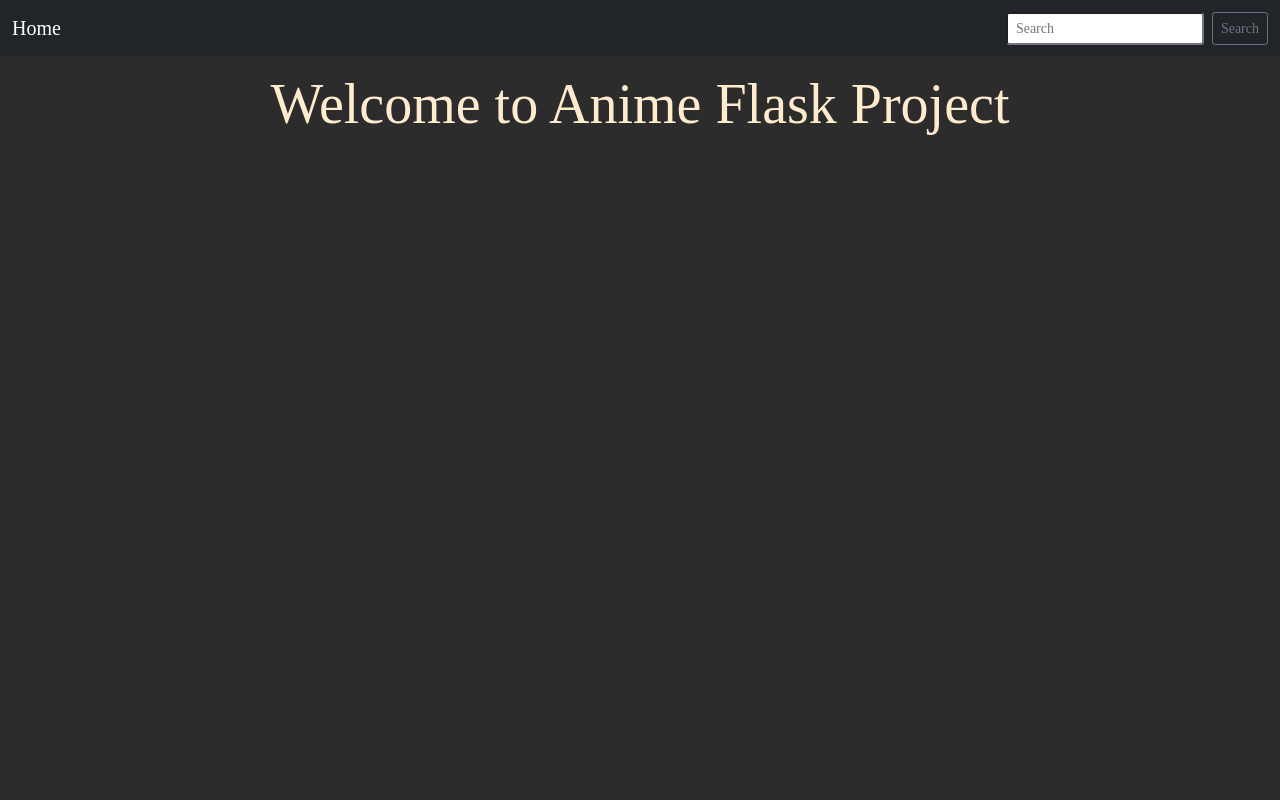
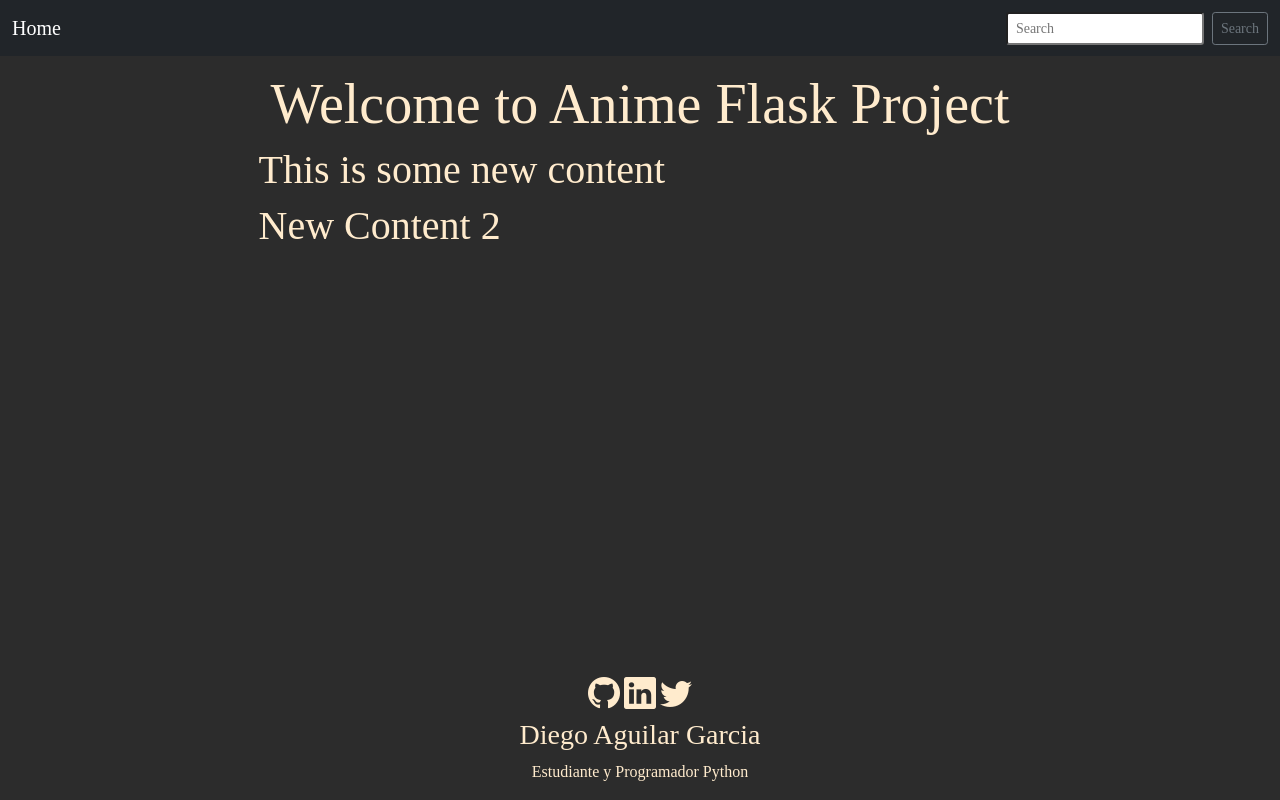
Before and after one commit to diegoag30/flask_anime_project, a Flask app: page /home in a window 1280 px wide. Run offline with Flask 2, Linux system fonts and the light colour scheme; some web fonts are replaced.

Commit message:
simple footer added

```diff
--- a/static/css/main.css
+++ b/static/css/main.css
@@ -1,10 +1,52 @@
 body{
     margin: 0;
+    padding: 0;
     font-family: 'Uchen', serif;
     color:blanchedalmond;
     background-color: rgb(44, 44, 44);
+    min-height: 100vh;
+    display: flex;
+    flex-direction: column;
+
 }
 
 .main-title{
     padding-top: 15px;
 }
+
+.content{
+    margin: 0 auto;
+    flex: 1;
+}
+
+.footer{
+
+}
+
+.footer-content{
+    display: flex;
+    align-items: center;
+    flex-direction: column;
+    justify-content: center;
+    text-align: center;
+}
+
+.social{
+    display: inline-block;
+    text-align: center;
+}
+
+.bi-github{
+    color: blanchedalmond;
+    font-size: 2rem;
+}
+
+.bi-linkedin{
+    color: blanchedalmond;
+    font-size: 2rem;
+}
+
+.bi-twitter{
+    color: blanchedalmond;
+    font-size: 2rem;
+}
--- a/templates/base.html
+++ b/templates/base.html
@@ -14,10 +14,36 @@
     <link rel="preconnect" href="https://fonts.googleapis.com">
     <link rel="preconnect" href="https://fonts.gstatic.com" crossorigin>
     <link href="https://fonts.googleapis.com/css2?family=Uchen&display=swap" rel="stylesheet">
+
+    <link rel="stylesheet" href="https://cdn.jsdelivr.net/npm/bootstrap-icons@1.5.0/font/bootstrap-icons.css">
 </head>
 <body>
-    {% block body %}{% endblock %}
-
+    <nav class="navbar navbar-dark bg-dark">
+        <!-- Navbar content -->
+        <div class="container-fluid">
+            <a class="navbar-brand" href="{{url_for('index')}}">Home</a>
+            <form class="d-flex">
+              <input class="form-control-sm me-2" type="search" placeholder="Search" aria-label="Search">
+              <button class="btn btn-sm btn-outline-secondary" type="submit">Search</button>
+            </form>
+          </div>
+    </nav>
+    <!-- Main body content -->
+    <div class="content">
+        {% block body %}{% endblock %}
+    </div>
+    <!-- Footer content -->
+        <footer>
+            <div class="footer-content">
+                <div class="social">
+                    <a href="#"><i class="bi bi-github"></i></a>
+                    <a href="#"><i class="bi bi-linkedin"></i></a>
+                    <a href="#"><i class="bi bi-twitter"></i></a>
+                </div>
+                <h3>Diego Aguilar Garcia</h3>
+                <p>Estudiante y Programador Python</p>
+            </div>
+        </footer>
     <!-- Separate Popper and Bootstrap JS -->
     <script src="https://cdn.jsdelivr.net/npm/@popperjs/core@2.9.2/dist/umd/popper.min.js" integrity="sha384-IQsoLXl5PILFhosVNubq5LC7Qb9DXgDA9i+tQ8Zj3iwWAwPtgFTxbJ8NT4GN1R8p" crossorigin="anonymous"></script>
     <script src="https://cdn.jsdelivr.net/npm/bootstrap@5.0.2/dist/js/bootstrap.min.js" integrity="sha384-cVKIPhGWiC2Al4u+LWgxfKTRIcfu0JTxR+EQDz/bgldoEyl4H0zUF0QKbrJ0EcQF" crossorigin="anonymous"></script>
--- a/templates/index.html
+++ b/templates/index.html
@@ -5,21 +5,11 @@
 {% endblock %}
 
 {% block body %}
-    <nav class="navbar navbar-dark bg-dark">
-        <!-- Navbar content -->
-        <div class="container-fluid">
-            <a class="navbar-brand" href="{{url_for('index')}}">Home</a>
-            <form class="d-flex">
-              <input class="form-control-sm me-2" type="search" placeholder="Search" aria-label="Search">
-              <button class="btn btn-sm btn-outline-secondary" type="submit">Search</button>
-            </form>
-          </div>
-    </nav>
     <div class="main-title">
         <div class="container-md">
             <h1 class="display-4 text-center"> Welcome to Anime Flask Project </h1>
         </div>
-
     </div>
-
+    <h1>This is some new content</h1>
+    <h1>New Content 2</h1>
 {% endblock %}
```
